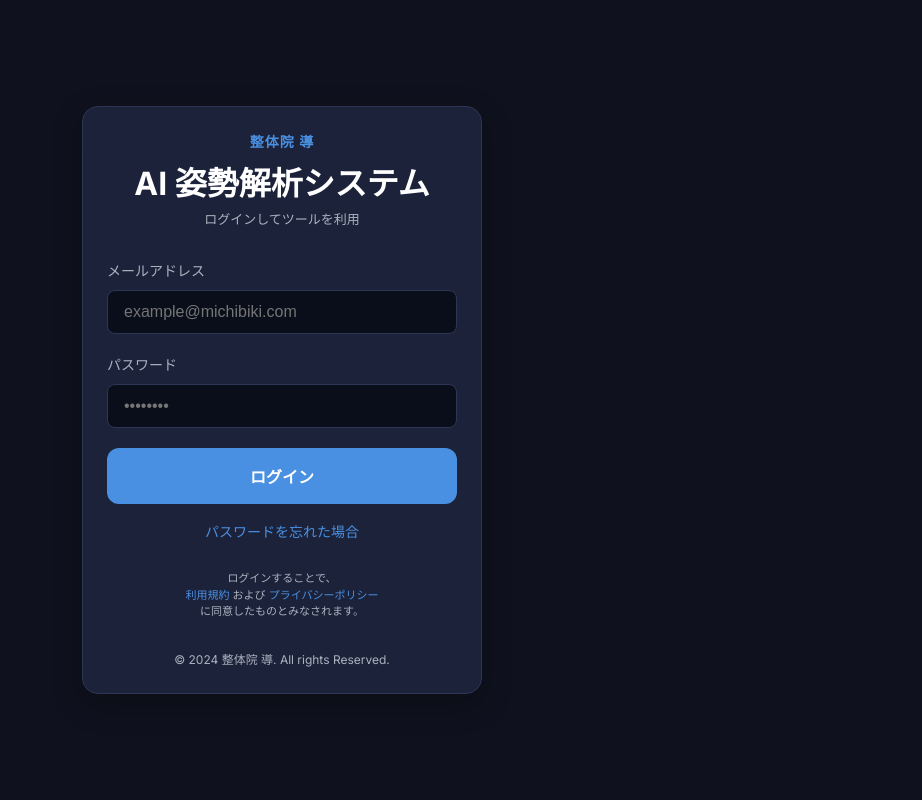
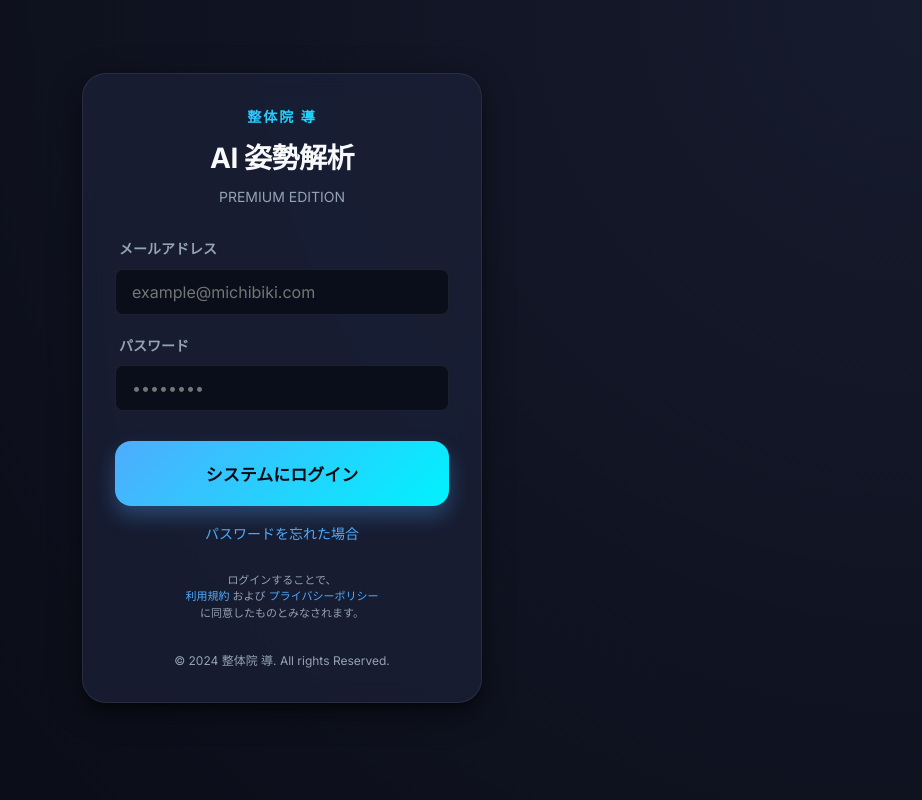
Before and after one commit to seitaimichibiki-cpu/posture-analyzer, a Flask app: page /login in a window 1280 px wide. Shown: the whole page, without its empty margins (358-1280 px from the left). Run offline with Flask 3, Linux system fonts and the light colour scheme.

Commit message:
Upgrade UI/UX to premium professional look with glassmorphism and animations

```diff
--- a/static/style.css
+++ b/static/style.css
@@ -1,13 +1,22 @@
 :root {
-    --bg-color: #0f121e;
-    --card-bg: #1c223a;
-    --header-bg: #161b2e;
-    --accent: #4a90e2;
-    --accent-hover: #357abd;
-    --text-main: #ffffff;
-    --text-muted: #abb2bf;
-    --success: #00c853;
-    --border: #2d3655;
+    /* 深みのあるプレミアムな色彩設計 */
+    --bg-color: #080a12;
+    --bg-gradient: radial-gradient(circle at top right, #161b2e 0%, #080a12 100%);
+    --card-bg: rgba(28, 34, 58, 0.7);
+    --header-bg: rgba(22, 27, 46, 0.8);
+    --accent: #4facfe;
+    --accent-gradient: linear-gradient(135deg, #4facfe 0%, #00f2fe 100%);
+    --accent-hover: #00f2fe;
+    --text-main: #f8f9fa;
+    --text-muted: #94a3b8;
+    --success: #00e676;
+    --border: rgba(255, 255, 255, 0.08);
+    --glass-shadow: 0 8px 32px 0 rgba(0, 0, 0, 0.37);
+    --layered-shadow: 0 1px 1px rgba(0,0,0,0.11),
+                      0 2px 2px rgba(0,0,0,0.11),
+                      0 4px 4px rgba(0,0,0,0.11),
+                      0 8px 8px rgba(0,0,0,0.11),
+                      0 16px 16px rgba(0,0,0,0.11);
 }
 
 * {
@@ -19,56 +28,77 @@
 
 body {
     font-family: 'Inter', 'Noto Sans JP', sans-serif;
-    background-color: var(--bg-color);
+    background: var(--bg-color);
+    background-image: var(--bg-gradient);
+    background-attachment: fixed;
     color: var(--text-main);
     line-height: 1.6;
     overflow-x: hidden;
+    min-height: 100vh;
+}
+
+/* フェードインアニメーション */
+@keyframes fadeInUp {
+    from { opacity: 0; transform: translateY(20px); }
+    to { opacity: 1; transform: translateY(0); }
 }
 
 .container {
     max-width: 600px;
     margin: 0 auto;
     padding: 20px;
+    animation: fadeInUp 0.8s cubic-bezier(0.22, 1, 0.36, 1);
 }
 
 header {
     text-align: center;
-    margin-bottom: 30px;
-    padding-top: 10px;
+    margin-bottom: 40px;
+    padding-top: 20px;
 }
 
 .logo {
     font-weight: 700;
-    letter-spacing: 1px;
-    color: var(--accent);
+    letter-spacing: 2px;
+    background: var(--accent-gradient);
+    -webkit-background-clip: text;
+    -webkit-text-fill-color: transparent;
     font-size: 14px;
-    margin-bottom: 4px;
+    margin-bottom: 8px;
+    text-transform: uppercase;
 }
 
 h1 {
-    font-size: 24px;
-    font-weight: 700;
+    font-size: 28px;
+    font-weight: 800;
+    letter-spacing: -0.5px;
+    margin-bottom: 5px;
 }
 
 .subtitle {
     color: var(--text-muted);
-    font-size: 13px;
+    font-size: 14px;
+    font-weight: 500;
 }
 
+/* グラスモーフィズムカード */
 .card {
     background: var(--card-bg);
-    border-radius: 16px;
-    padding: 24px;
+    backdrop-filter: blur(12px);
+    -webkit-backdrop-filter: blur(12px);
+    border-radius: 24px;
+    padding: 32px;
     border: 1px solid var(--border);
-    box-shadow: 0 10px 30px rgba(0,0,0,0.3);
+    box-shadow: var(--glass-shadow), var(--layered-shadow);
+    margin-bottom: 24px;
 }
 
 .view-selector {
     display: flex;
-    background: var(--header-bg);
-    padding: 4px;
-    border-radius: 12px;
-    margin-bottom: 20px;
+    background: rgba(0, 0, 0, 0.2);
+    padding: 6px;
+    border-radius: 16px;
+    margin-bottom: 24px;
+    border: 1px solid var(--border);
 }
 
 .view-btn {
@@ -114,157 +151,126 @@ h1 {
 }
 
 .default-msg .icon {
-    font-size: 40px;
+    font-size: 48px;
     display: block;
-    margin-bottom: 10px;
+    margin-bottom: 12px;
+    opacity: 0.5;
 }
 
 .actions {
     display: flex;
     flex-direction: column;
-    gap: 12px;
+    gap: 16px;
 }
 
 button {
     cursor: pointer;
-    font-weight: 600;
+    font-weight: 700;
     font-family: inherit;
-    transition: 0.3s;
+    transition: all 0.3s cubic-bezier(0.4, 0, 0.2, 1);
+    outline: none;
 }
 
 .primary-btn {
-    background: #2d3655;
-    border: 1px solid #3f4a75;
+    background: rgba(255, 255, 255, 0.05);
+    border: 1px solid var(--border);
     color: white;
-    padding: 16px;
-    border-radius: 12px;
+    padding: 18px;
+    border-radius: 16px;
     font-size: 15px;
     display: flex;
     align-items: center;
     justify-content: center;
-    gap: 6px;
+    gap: 10px;
 }
 
-.input-group {
-    display: flex;
-    gap: 10px;
-    width: 100%;
-}
-
-.flex-1 {
-    flex: 1;
+.primary-btn:hover {
+    background: rgba(255, 255, 255, 0.1);
+    border-color: rgba(255, 255, 255, 0.3);
 }
 
 .analyze-btn {
-    background: var(--accent);
+    background: var(--accent-gradient);
     border: none;
-    color: white;
-    padding: 16px;
-    border-radius: 12px;
-    font-size: 16px;
+    color: #080a12;
+    padding: 20px;
+    border-radius: 16px;
+    font-size: 17px;
+    box-shadow: 0 10px 20px rgba(79, 172, 254, 0.3);
 }
 
 .analyze-btn:disabled {
-    background: #252b3d;
+    background: #1e253a;
     color: #4a5578;
+    box-shadow: none;
     cursor: not-allowed;
+    opacity: 0.6;
 }
 
 .analyze-btn:not(:disabled):hover {
-    background: var(--accent-hover);
-    transform: translateY(-2px);
+    transform: translateY(-3px) scale(1.02);
+    box-shadow: 0 15px 30px rgba(79, 172, 254, 0.5);
 }
 
-.actions-footer {
-    position: sticky;
-    bottom: 20px;
-    z-index: 100;
-    margin-top: 20px;
+.analyze-btn:not(:disabled):active {
+    transform: translateY(-1px);
 }
 
-/* Comparison Mode Layout */
+/* Comparison Layout */
 .comparison-container {
     display: flex;
-    flex-wrap: nowrap;
-    gap: 10px;
-    margin-bottom: 20px;
-    width: 100%;
-    overflow: hidden;
+    gap: 16px;
+    margin-bottom: 24px;
 }
 
 .comp-card {
-    flex: 1 !important;
-    min-width: 0 !important; /* 重要：中身による押し出しを防止 */
-    padding: 10px !important;
-    background: var(--card-bg);
-    border-radius: 12px;
+    flex: 1;
+    min-width: 0;
+    padding: 16px !important;
+    background: rgba(0, 0, 0, 0.2);
+    border-radius: 20px;
     border: 1px solid var(--border);
-    display: flex;
-    flex-direction: column;
 }
 
 .comp-label {
-    font-size: 11px;
-    font-weight: 700;
+    font-size: 12px;
+    font-weight: 800;
     color: var(--accent);
-    margin-bottom: 8px;
+    margin-bottom: 12px;
     text-transform: uppercase;
-    letter-spacing: 0.5px;
+    letter-spacing: 1px;
+    opacity: 0.8;
 }
 
 .preview-area.small {
-    width: 100% !important;
-    height: 150px !important;
-    min-height: 150px !important;
-    max-height: 150px !important;
-    margin-bottom: 0;
-    border: 1px dashed var(--border);
-    border-radius: 8px;
-    background: #060912;
-    overflow: hidden;
-    position: relative;
+    height: 180px !important;
+    min-height: 180px !important;
 }
 
-.preview-area.small img {
-    position: absolute;
-    top: 0;
-    left: 0;
-    width: 100% !important;
-    height: 100% !important;
-    object-fit: contain !important;
-}
-
-.preview-area.small .default-msg {
-    transform: scale(0.7);
-}
-
-/* Loading Overlay */
+/* Loading Overlay 高級感アップ */
 .overlay {
     position: fixed;
     top: 0;
     left: 0;
     width: 100%;
     height: 100%;
-    background: rgba(15, 18, 30, 0.9);
+    background: rgba(8, 10, 18, 0.95);
     display: flex;
     align-items: center;
     justify-content: center;
     z-index: 1000;
-    backdrop-filter: blur(8px);
-}
-
-.loader-content {
-    text-align: center;
+    backdrop-filter: blur(20px);
 }
 
 .spinner {
-    width: 50px;
-    height: 50px;
-    border: 4px solid rgba(74, 144, 226, 0.2);
-    border-top: 4px solid var(--accent);
+    width: 60px;
+    height: 60px;
+    border: 3px solid rgba(79, 172, 254, 0.1);
+    border-top: 3px solid var(--accent);
     border-radius: 50%;
-    animation: spin 1s linear infinite;
-    margin: 0 auto 20px;
+    animation: spin 1s cubic-bezier(0.5, 0.1, 0.4, 0.9) infinite;
+    margin: 0 auto 24px;
+    filter: drop-shadow(0 0 10px var(--accent));
 }
 
 @keyframes spin {
@@ -272,84 +278,81 @@ button {
     100% { transform: rotate(360deg); }
 }
 
-.loader-content span {
-    font-size: 12px;
-    color: var(--text-muted);
-}
-
 /* Result Section */
-.result-section {
-    margin-top: 30px;
-}
-
-.result-card h2 {
-    font-size: 18px;
-    margin-bottom: 16px;
-    text-align: center;
-}
-
 .report-wrapper {
-    width: 100%;
-    border-radius: 8px;
-    overflow: hidden;
+    background: #000;
+    border-radius: 16px;
     border: 1px solid var(--border);
-    margin-bottom: 20px;
-}
-
-#resultImage {
-    width: 100%;
-    display: block;
-}
-
-.result-actions {
-    display: flex;
-    flex-direction: column;
-    gap: 10px;
+    box-shadow: 0 20px 40px rgba(0,0,0,0.5);
+    margin-bottom: 30px;
 }
 
 .secondary-btn {
     background: var(--success);
-    color: white;
+    color: #080a12;
     text-align: center;
-    padding: 14px;
-    border-radius: 10px;
+    padding: 18px;
+    border-radius: 16px;
     text-decoration: none;
-    font-weight: 600;
+    font-weight: 800;
+    font-size: 16px;
+    box-shadow: 0 10px 20px rgba(0, 230, 118, 0.2);
+    transition: all 0.3s;
 }
 
-.text-btn {
-    background: transparent;
-    border: none;
-    color: var(--text-muted);
-    font-size: 14px;
-    padding: 10px;
+.secondary-btn:hover {
+    transform: translateY(-2px);
+    box-shadow: 0 15px 30px rgba(0, 230, 118, 0.4);
 }
 
-.guide-text {
-    text-align: center;
-    font-size: 12px;
-    color: var(--text-muted);
-    margin-bottom: 15px;
+/* ログイン画面専用調整 */
+.login-container {
+    display: flex;
+    align-items: center;
+    justify-content: center;
+    min-height: 80vh;
 }
 
-/* Mobile Adjustments */
-@media (max-width: 480px) {
-    .container { padding: 10px; }
-    .card { padding: 16px; }
-    h1 { font-size: 20px; }
-    .report-wrapper {
-        margin-left: -16px;
-        margin-right: -16px;
-        border-radius: 0;
-        border-left: none;
-        border-right: none;
-    }
+.form-group { margin-bottom: 20px; }
+.form-group label {
+    display: block;
+    font-size: 13px;
+    font-weight: 700;
+    color: var(--text-muted);
+    margin-bottom: 8px;
+    margin-left: 4px;
 }
 
-/* iPad Responsive */
-@media (min-width: 768px) {
-    .container {
-        max-width: 700px;
-    }
-    h1 { font-size: 32px; }
+.form-control {
+    width: 100%;
+    background: rgba(0, 0, 0, 0.3);
+    border: 1px solid var(--border);
+    padding: 16px;
+    border-radius: 12px;
+    color: white;
+    font-family: inherit;
+    font-size: 16px;
+    transition: all 0.3s;
 }
+
+.form-control:focus {
+    outline: none;
+    border-color: var(--accent);
+    background: rgba(0, 0, 0, 0.4);
+    box-shadow: 0 0 0 4px rgba(79, 172, 254, 0.1);
+}
+
+/* Footer 高級感 */
+footer {
+    opacity: 0.6;
+    transition: opacity 0.3s;
+}
+footer:hover { opacity: 1; }
+
+/* Responsive Mobile */
+@media (max-width: 480px) {
+    .container { padding: 15px; }
+    .card { padding: 24px 20px; border-radius: 32px 32px 0 0; margin-bottom: 0; }
+    h1 { font-size: 24px; }
+    .report-wrapper { margin-left: -20px; margin-right: -20px; border-radius: 0; }
+}
--- a/templates/login.html
+++ b/templates/login.html
@@ -65,8 +90,8 @@
         <div class="login-box card">
             <div class="login-header">
                 <div class="logo">整体院 導</div>
-                <h1>AI 姿勢解析システム</h1>
-                <p class="subtitle">ログインしてツールを利用</p>
+                <h1>AI 姿勢解析</h1>
+                <p class="subtitle">PREMIUM EDITION</p>
             </div>
 
             <div id="errorMsg" class="error-msg"></div>
@@ -90,8 +115,8 @@
                     <label for="password">パスワード</label>
                     <input type="password" id="password" class="form-control" placeholder="••••••••" required>
                 </div>
-                <button type="submit" id="submitBtn" class="analyze-btn primary-btn" style="width: 100%; margin-top: 10px;">
-                    ログイン
+                <button type="submit" id="submitBtn" class="analyze-btn" style="width: 100%; margin-top: 10px;">
+                    システムにログイン
                 </button>
                 <div style="margin-top: 15px; text-align: center;">
                     <a href="{{ url_for('forgot_password') }}" style="color: var(--accent); text-decoration: none; font-size: 14px;">パスワードを忘れた場合</a>
```
Also changed, not shown: other parts of static/style.css (+18 -11 lines), other parts of templates/login.html (+26 -1 lines), templates/index.html (+9 -6 lines).
